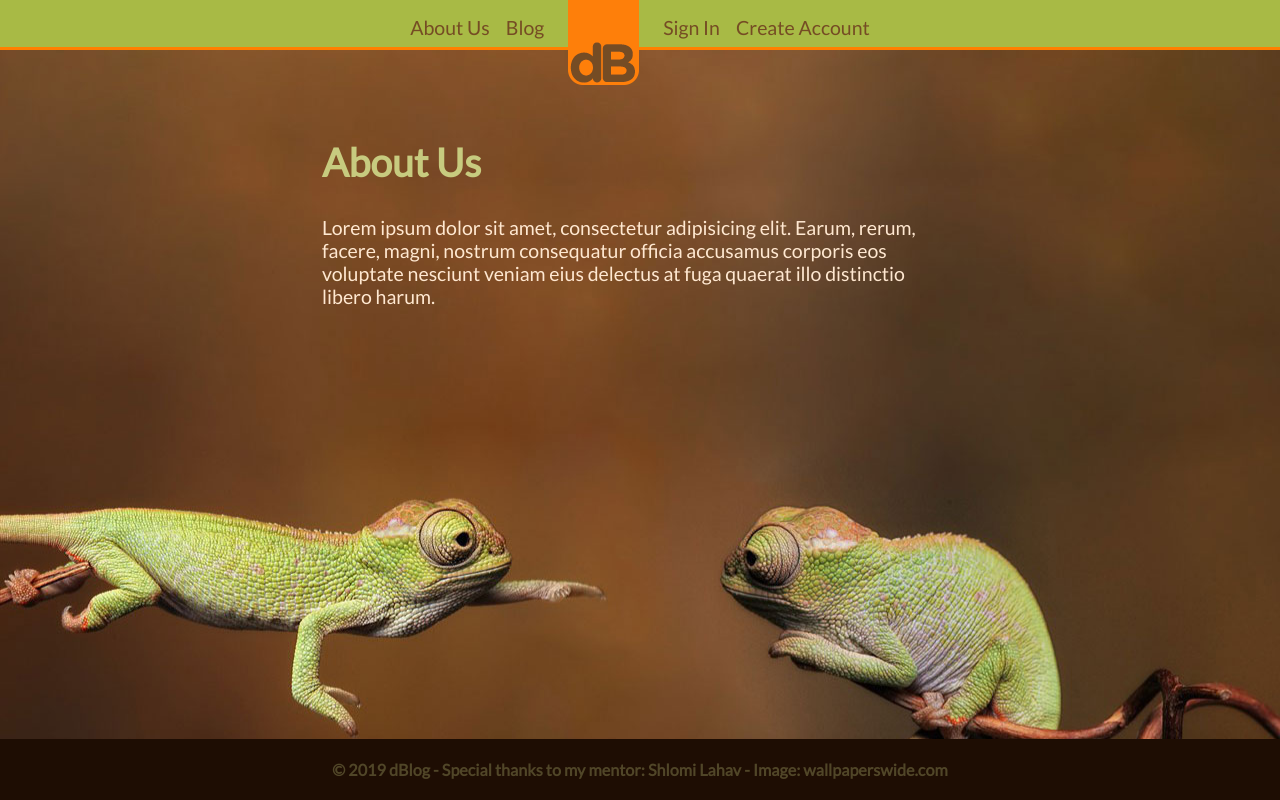
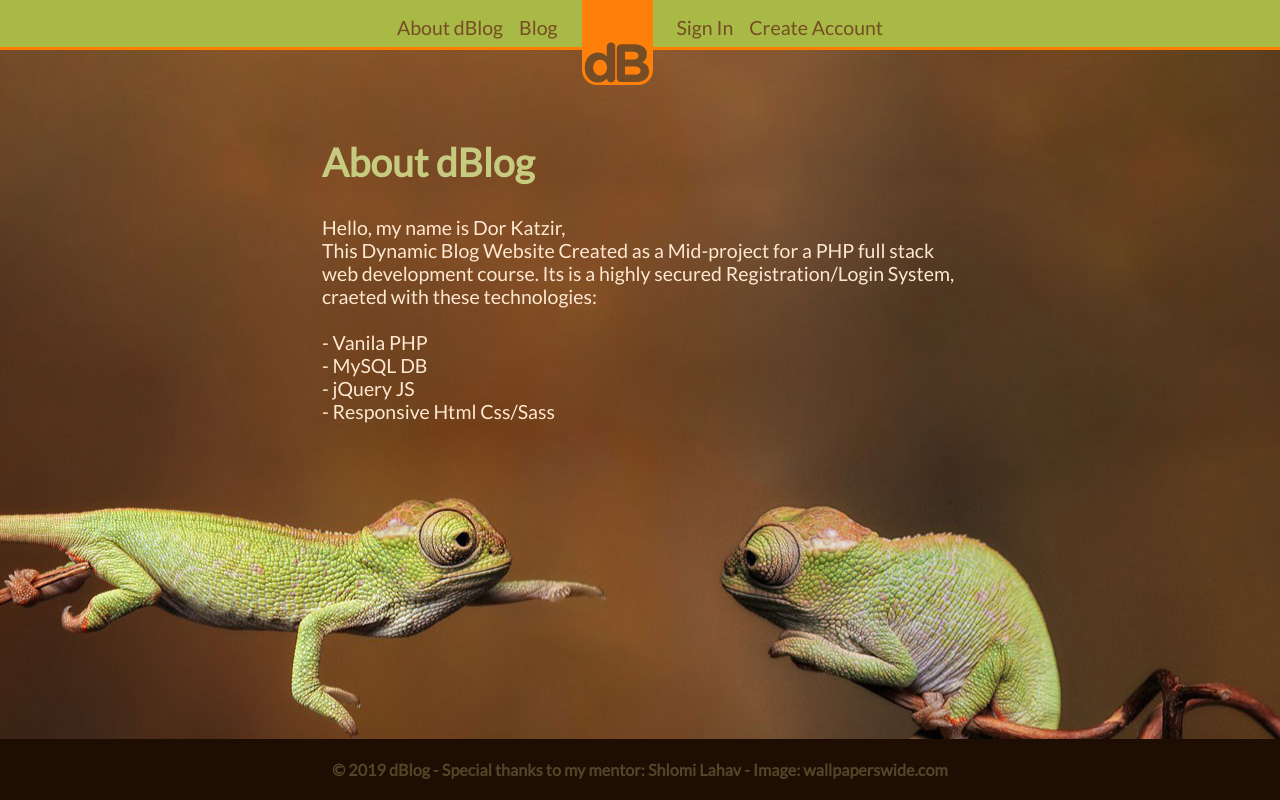
Before and after one commit to DorKatzir/dblog, a PHP site: page /about_us.php in a window 1280 px wide. Run offline with PHP 8.4, Linux system fonts and the light colour scheme; some libraries are stand-ins or nearby versions.

Commit message:
about page eddited

```diff
--- a/about_us.php
+++ b/about_us.php
@@ -1,7 +1,7 @@
 <?php
 require_once 'app/helpers.php';
 my_start_session('ddd_blog');
-$page_title = "About Us";
+$page_title = "About dBlog";
 
 ?>
 
@@ -12,7 +12,15 @@ $page_title = "About Us";
     <main>
         <div class="content">
             <h1><?= $page_title; ?></h1><br>
-            <p>Lorem ipsum dolor sit amet, consectetur adipisicing elit. Earum, rerum, facere, magni, nostrum consequatur officia accusamus corporis eos voluptate nesciunt veniam eius delectus at fuga quaerat illo distinctio libero harum.</p>
+            <p>Hello, my name is Dor Katzir, <br>
+            This Dynamic Blog Website Created as a Mid-project for a PHP full stack web development course.
+            Its is a highly secured Registration/Login System, craeted with these technologies: <br><br>
+
+             - Vanila PHP<br>
+             - MySQL DB<br>
+             - jQuery JS<br>
+             - Responsive Html Css/Sass<br>
+            </p>
         </div>
     </main>
 <?php include 'tpl/footer.php';?>
--- a/index.php
+++ b/index.php
@@ -8,7 +8,7 @@ $page_title = "Home";
 <?php include 'tpl/header.php';?>
     <main>
         <div class="content">
-            <h1>Wellcome to our Blog</h1><br>
+            <h1>Wellcome to dBlog</h1><br>
 
             <div class="stages">
                 <div class="infobox"><span>1</span><br> Create <br> your Account</div>
--- a/tpl/header.php
+++ b/tpl/header.php
@@ -12,7 +12,7 @@
         <nav>
 
             <ul class="ul_site">
-                <li><a href="about_us.php">About Us</a></li>
+                <li><a href="about_us.php">About dBlog</a></li>
                 <li><a href="blog.php">Blog</a></li>
             </ul>
 
```
